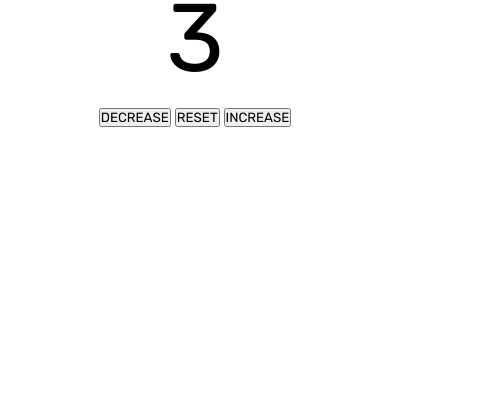
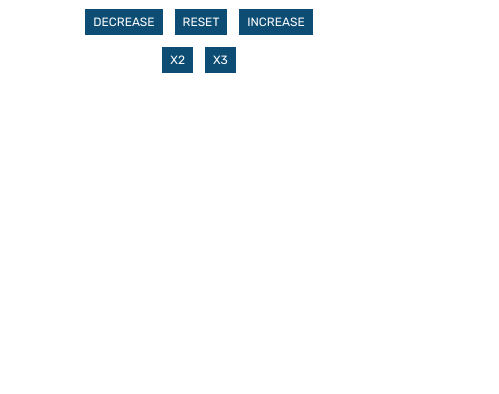
Before and after one commit to mubashir05-beep/Number-Counter, a plain HTML site: page Index.html in a window 390 px wide. Shown: the part 450-844 px from the top of the page, 499 px wide, since content can reach past the window. Drawn offline with Linux system fonts and the light colour scheme.

Commit message:
Done
changing some styles

```diff
--- a/Index.html
+++ b/Index.html
@@ -6,17 +6,22 @@
     <meta name="viewport" content="width=device-width, initial-scale=1.0">
     <title>Counter</title>
     <link rel="stylesheet" href="styles.css">
-    <script src="script.js"></script>
+    <script defer src="script.js"></script>
 </head>
 <body>
     <div class="container">
     <h1 class="counter">COUNTER</h1>
-    <div class="outputDisp">3</div>
+    <div class="outputDisp">0</div>
     <div class="buttons">
-        <button class="decrease">DECREASE</button>
-        <button class="reset">RESET</button>
-        <button class="increase">INCREASE</button>
+        <button onclick="decrease()" class="decrease">DECREASE</button>
+        <button onclick="reset()" class="reset">RESET</button>
+        <button onclick="increase()" class="increase">INCREASE</button>
     </div>
+    <div class="buttons">
+        <button onclick="multiplTwo()" class="x2">X2</button>
+        <button onclick="multiplThree()" class="x3">X3</button>
+    </div>
+
     </div>
 </body>
 </html>
--- a/script.js
+++ b/script.js
@@ -0,0 +1,34 @@
+let display= document.querySelector('.outputDisp');
+let number=0;
+let decrease=()=>{
+if(number>0){
+ number=number-1;
+dispNumber(number);
+}
+}
+let increase=()=>{
+number=number+1;
+console.log(number)
+dispNumber(number)
+}
+let reset=()=>{
+number=0;
+dispNumber(number)
+}
+let dispNumber=(num)=>{
+display.innerText=num;
+}
+let multiplTwo=()=>{
+    if(number==0){
+        number++;
+    }
+number=number*2;
+dispNumber(number);
+};
+let multiplThree=()=>{
+    if(number==0){
+        number++;
+    }
+number=number*3;
+dispNumber(number);
+};
--- a/styles.css
+++ b/styles.css
@@ -23,13 +23,73 @@
 }
 .counter{
     font-size: 8rem;
-    /* 2-3 rem for mobile responsive  655px for mobile responsive -5rem*/
+    /* 2-3 rem for mobile responsive  655px for tablet responsive -5rem*/
     color: #0D4C73;
 }
 .outputDisp{
-    font-size: 6rem;
+    font-size: 7rem;
+    margin-top: 12px;
+    margin-bottom: 12px;
+    color:#ffffff;
+    outline: black;
+    -webkit-text-stroke-width: 2px;
+    -webkit-text-stroke-color: rgb(77, 72, 58);
+}
+
+button{
+    margin-left: 12px;
+    border: none;
+    padding: 6px 12px;
+    border:2px solid #0D4C73;
+    background-color: #0D4C73;
+    color: #fdfdfd;
+    font-size: 17px;
+    cursor: pointer;
+    transition: background-color 0.4s,color 0.4s;
+}
+.x2,.x3{
     margin-top: 12px;
 }
-.buttons{
-    margin-top: 12px;
+
+
+button:hover{
+    background-color: white;
+    color: #0D4C73;
+
 }
+
+
+
+
+
+
+
+
+@media screen and (max-width: 650px) {
+
+    .counter{
+        font-size: 5rem;
+    }
+    .outputDisp{
+        font-size: 7rem;
+    }
+    button{
+        margin-left: 8px;
+        padding: 4px 8px;
+        font-size: 16px;
+    }
+  }
+  @media screen and (max-width: 450px) {
+
+    .counter{
+        font-size: 3rem;
+    }
+    .outputDisp{
+        font-size: 3rem;
+    }
+    button{
+        margin-left: 8px;
+        padding: 4px 6px;
+        font-size: 12px;
+    }
+  }
```
